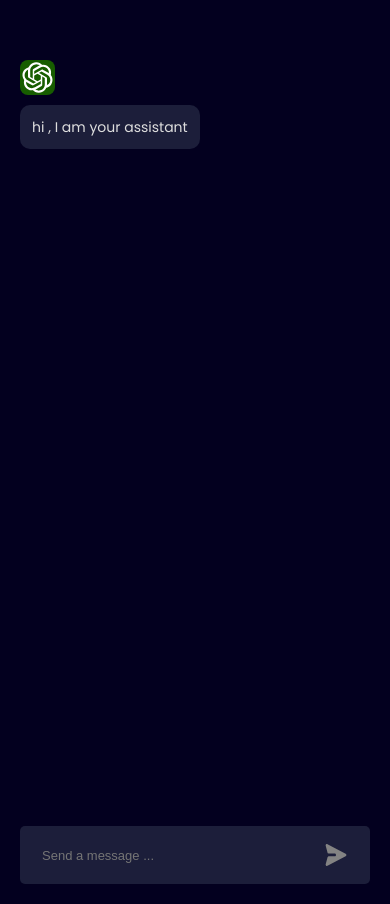
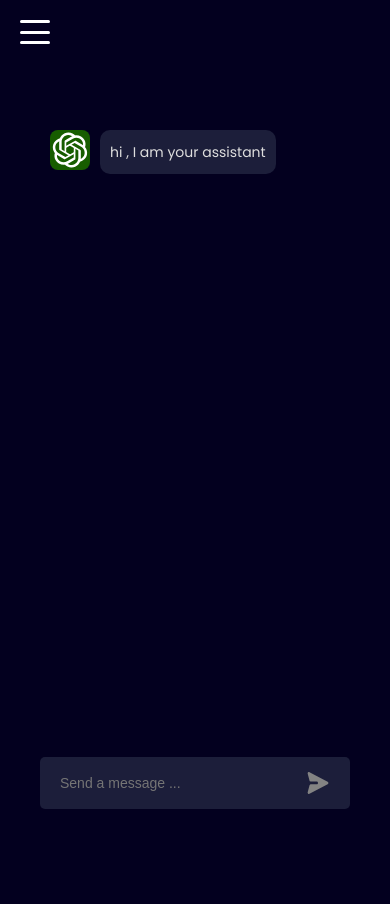
Before and after one commit to user-no-18/ChatGPT-clone, a React (Create React App) app: page / in a window 390 px wide. After the commit the page ends 844 px from the top, so only its background shows below. Built offline with nearby package versions, Linux system fonts and the light colour scheme.

Commit message:
sidebar toggle switch for mobile

```diff
--- a/src/App.css
+++ b/src/App.css
@@ -21,9 +21,13 @@ button {
 
 .sideBar {
   flex: 3;
+  flex-grow: 1;
+  flex-shrink: 1;
   border-right: 1px solid rgb(100, 100, 100);
 }
 .main {
+  flex-grow: 3;
+  flex-shrink: 1;
   flex: 9;
 }
 .logo {
@@ -194,85 +198,12 @@ button {
   background-color: #5a4bff;
   border-radius: 10px;
 }
-@media (max-width: 768px) {
-  .sideBar {
-    display: none; /* Hides sidebar on small screens */
-  }
 
-  .main {
-    flex: 1;
-    width: 100%;
-    padding: 2rem 1rem;
-    align-items: center;
-  }
-
-  .inp {
-    max-width: 90%;
-    width: 100%;
-    padding: 0.8rem 1.2rem;
-  }
-
-  .txt {
-    font-size: 1.4rem;
-    padding: 1.2rem;
-  }
-
-  .chat img {
-    width: 35px;
-    height: 35px;
-  }
-}
 .txt{
   line-height: 2.4rem;
   color: rgba(222, 222, 222, 1);
 }
-@media (max-width: 768px) {
-  .sideBar {
-    display: none;
-  }
 
-  .main {
-    flex: 1;
-    margin: 1rem;
-    padding: 0;
-    margin-top: 5rem; /* adjust as needed */
-  }
-
-  .chatFooter {
-    margin-right: 0; /* remove fixed margin */
-    width: 100%;
-    padding: 1rem;
-  }
-
-  .inp {
-    width: 100%;
-    max-width: 100%;
-  }
-
-  .inp > input {
-    width: 100%;
-    padding: 1rem;
-    font-size: 1.3rem;
-  }
-
-  .chats {
-    padding-left: 1rem;
-    padding-right: 1rem;
-    max-width: 100%;
-    overflow-x: hidden;
-  }
-
-  .chat {
-    flex-direction: column;
-    align-items: flex-start;
-    font-size: 1.2rem;
-  }
-
-  .txt {
-    font-size: 1.4rem;
-    line-height: 2rem;
-  }
-}
 .typing {
   display: flex;
   gap: 0.3rem;
@@ -297,41 +228,3 @@ button {
   0%, 100% { opacity: 0.3; }
   50% { opacity: 1; }
 }
-/* Default sidebar hidden on mobile */
-@media (max-width: 360px) {
-  .sideBar {
-    position: fixed;
-    top: 0;
-    left: -100%;
-    width: 60%;
-    height: 100vh;
-    background-color: rgb(3, 0, 31);
-    transition: left 0.3s ease-in-out;
-    z-index: 100;
-  }
-
-  .sideBar.show {
-    left: 0;
-  }
-
-  .hamburger {
-    position: fixed;
-    top: 1rem;
-    left: 1rem;
-    font-size: 2.5rem;
-    background: transparent;
-    border: none;
-    color: white;
-    z-index: 101;
-  }
-
-  .main {
-    flex: 1;
-    margin: 0;
-    padding: 2rem;
-  }
-
-  body {
-    overflow-x: hidden; /* removes horizontal scroll */
-  }
-}
--- a/src/App.js
+++ b/src/App.js
@@ -1,4 +1,7 @@
 import "./App.css";
+import "./responsive.css";
+import "./darkmode.css";
+import { darkModeswitch } from "./darkmode.js"; // Import the dark mode switch function
 import React, { useEffect, useRef, useState } from "react";
 import gptLogo from "./assets/chatgpt.svg";
 import addBtn from "./assets/add-30.png";
@@ -12,8 +15,14 @@ import gptImgLogo from "./assets/chatgptLogo.svg";
 import { sendMsgToOpenAI } from "./openAI";
 function App() {
   const msgEnd = useRef(null);
+    const [sidebarActive, setSidebarActive] = useState(false);
+
+  const toggleSidebar = () => {
+    setSidebarActive(!sidebarActive);
+  }
   // Scroll to the bottom when messages change
   const [loading, setLoading] = useState(false);
+  /* const [isSidebarVisible, setIsSidebarVisible] = useState(true); */
 
   const [input, setInput] = useState("");
   const [messages, setMessages] = useState([
@@ -42,22 +51,6 @@ function App() {
     return () => document.removeEventListener("click", handleClickOutside);
   }, [isSidebarOpen]);
 
-  //to be changed
-
-
-
-  useEffect(() => {
-  const handleClickOutside = (e) => {
-    if (isSidebarOpen && !e.target.closest(".sideBar") && !e.target.closest(".hamburger")) {
-      setIsSidebarOpen(false);
-    }
-  };
-
-  document.addEventListener("click", handleClickOutside);
-  return () => document.removeEventListener("click", handleClickOutside);
-}, [isSidebarOpen]);
-
-
   // Function to handle sending messages
   const handleSend = async () => {
     setLoading(true);
@@ -78,13 +71,22 @@ function App() {
       await handleSend();
     }
   }; // this function is not used but can be used to send message on enter key press
+
   return (
     <div className="App">
-      <div className="sideBar">
+    <button
+        className={`hamburger-btn ${sidebarActive ? 'active' : ''}`}
+        onClick={toggleSidebar}
+      >
+        <div className="hamburger-line"></div>
+        <div className="hamburger-line"></div>
+        <div className="hamburger-line"></div>
+      </button>
+      <div className={`sideBar ${sidebarActive ? 'active' : ''}`}>
         <div className="upperside">
           <div className="uppersideTop">
             <img src={gptLogo} alt="Logo" className="logo" />{" "}
-            <span className="brand">Chat GPT</span>
+            <span className="brand">Data Verse</span>
           </div>
           <button
             onClick={() => {
@@ -152,6 +154,15 @@ function App() {
       </div>
       <div className="main">
 
+        {/* dark mode switch */}
+        {/* <div className="darkmode-toggle-container">
+      <p>dark  mode</p>
+        <label className="switch">
+          <input type="checkbox" id="darkModeToggle" onChange={darkModeswitch} />
+          <span className="slider"></span>
+        </label>
+       </div> */}
+
         <div className="chats">
           {messages.map((message, i) => (
             <div className={message.isBot ? "chat bot" : "chat"} key={i}>
--- /dev/null
+++ b/src/darkmode.css
@@ -0,0 +1,102 @@
+/* Container to position toggle at top-right */
+.darkmode-toggle-container {
+  position: fixed;
+  top: 20px;
+  right: 20px;
+  z-index: 1000;
+}
+
+/* Toggle switch base */
+.switch {
+  position: relative;
+  display: inline-block;
+  width: 60px;
+  height: 34px;
+}
+
+/* Hide default checkbox */
+.switch input {
+  opacity: 0;
+  width: 0;
+  height: 0;
+}
+
+/* The slider */
+.slider {
+  position: absolute;
+  cursor: pointer;
+  top: 0;
+  left: 0;
+  right: 0;
+  bottom: 0;
+  background-color: #ccc;
+  transition: background-color 0.4s ease;
+  border-radius: 34px;
+}
+
+/* The knob */
+.slider::before {
+  position: absolute;
+  content: "";
+  height: 26px;
+  width: 26px;
+  left: 4px;
+  bottom: 4px;
+  background-color: white;
+  transition: transform 0.4s ease;
+  border-radius: 50%;
+  box-shadow: 0 0 3px rgba(0, 0, 0, 0.3);
+}
+
+/* When checked */
+.switch input:checked + .slider {
+  background-color: #4caf50;
+}
+
+.switch input:checked + .slider::before {
+  transform: translateX(26px);
+}
+
+/* Focus effect */
+.switch input:focus + .slider {
+  box-shadow: 0 0 1px 3px #2196f3;
+}
+
+/* Responsive switch size */
+@media (max-width: 400px) {
+  .switch {
+    width: 50px;
+    height: 28px;
+  }
+
+  .slider::before {
+    height: 22px;
+    width: 22px;
+    left: 3px;
+    bottom: 3px;
+  }
+
+  .switch input:checked + .slider::before {
+    transform: translateX(22px);
+  }
+}
+
+/* DARK MODE STYLES */
+
+body.dark-mode {
+  background-color: #121212 !important;
+  color: #f0f0f0 !important;
+}
+
+body.dark-mode .App {
+  background-color: rgba(18, 18, 18, 0.9) !important;
+  color: #f0f0f0 !important;
+}
+
+body.dark-mode .slider {
+  background-color: #333;
+}
+
+body.dark-mode .slider::before {
+  background-color: #bbb;
+}
--- /dev/null
+++ b/src/darkmode.js
@@ -0,0 +1,5 @@
+export function darkModeswitch(e) {
+  const isChecked = e.target.checked;
+  console.log("Dark mode switch toggled:", isChecked);
+  document.body.classList.toggle('dark-mode', isChecked); // Use body not html
+}
--- /dev/null
+++ b/src/responsive.css
@@ -0,0 +1,84 @@
+/* Default sidebar hidden on mobile */
+
+/* Add these styles to your existing app.css */
+
+/* Hamburger menu styles */
+.hamburger-btn {
+  display: none;
+  flex-direction: column;
+  justify-content: space-between;
+  width: 30px;
+  height: 24px;
+  background: transparent;
+  border: none;
+  cursor: pointer;
+  padding: 0;
+  z-index: 100;
+  position: fixed;
+  top: 20px;
+  left: 20px;
+}
+
+.hamburger-line {
+  width: 100%;
+  height: 3px;
+  background: white;
+  border-radius: 2px;
+  transition: all 0.3s ease;
+}
+
+/* Sidebar modifications */
+.sideBar {
+  flex: 3;
+  border-right: 1px solid rgb(100, 100, 100);
+  transition: transform 0.3s ease;
+  z-index: 90;
+  background-color: rgb(3, 0, 31);
+  height: 100vh;
+  position: relative;
+}
+
+.main {
+  flex: 9;
+  transition: margin-left 0.3s ease;
+}
+
+/* Mobile styles */
+@media (max-width: 768px) {
+  .hamburger-btn {
+    display: flex;
+  }
+
+  .sideBar {
+    position: fixed;
+    top: 0;
+    left: 0;
+    bottom: 0;
+    transform: translateX(-100%);
+    width: 260px;
+    overflow: hidden;
+
+  }
+
+  .sideBar.active {
+    transform: translateX(0);
+  }
+
+  .main {
+    margin-left: 0 !important;
+    width: 100%;
+  }
+
+  /* Hamburger animation when active */
+  .hamburger-btn.active .hamburger-line:nth-child(1) {
+    transform: rotate(45deg) translate(5px, 5px);
+  }
+
+  .hamburger-btn.active .hamburger-line:nth-child(2) {
+    opacity: 0;
+  }
+
+  .hamburger-btn.active .hamburger-line:nth-child(3) {
+    transform: rotate(-45deg) translate(5px, -5px);
+  }
+}
```
Also changed, not shown: src/responsive.js (added).
